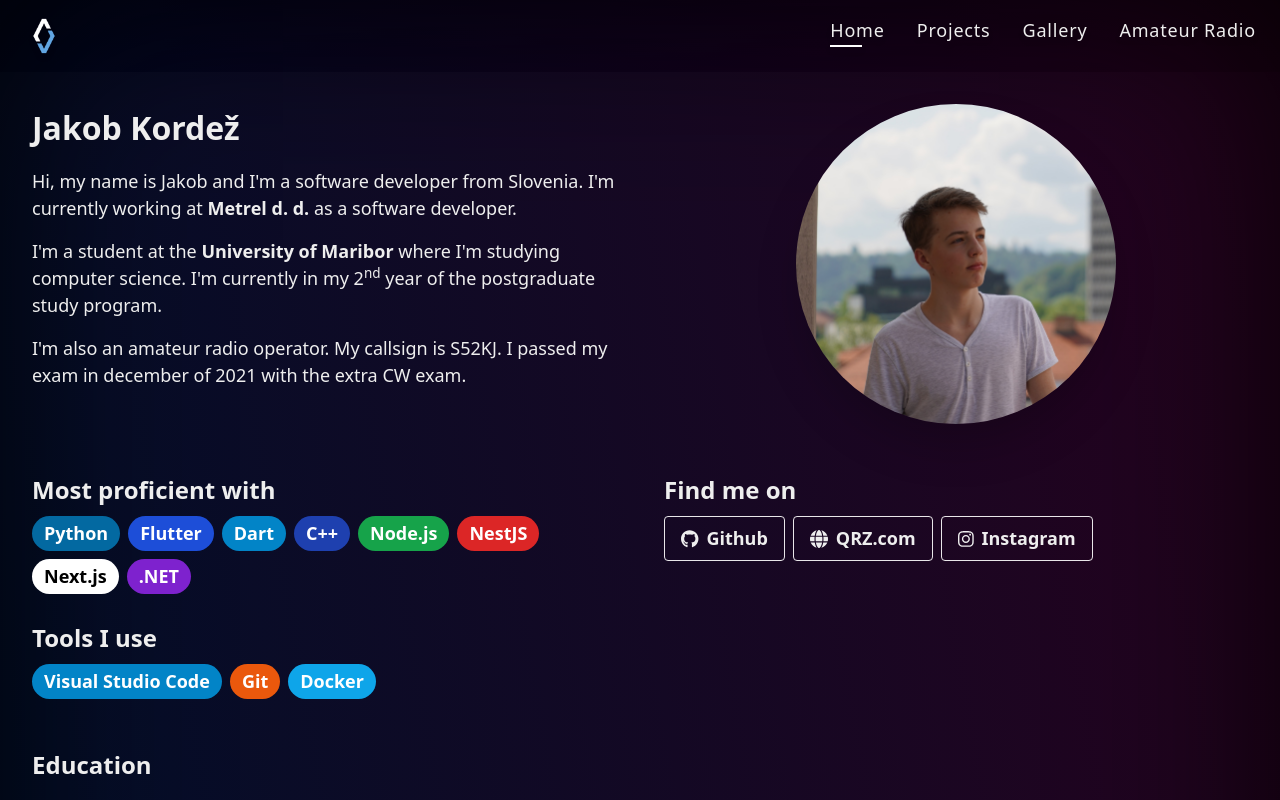
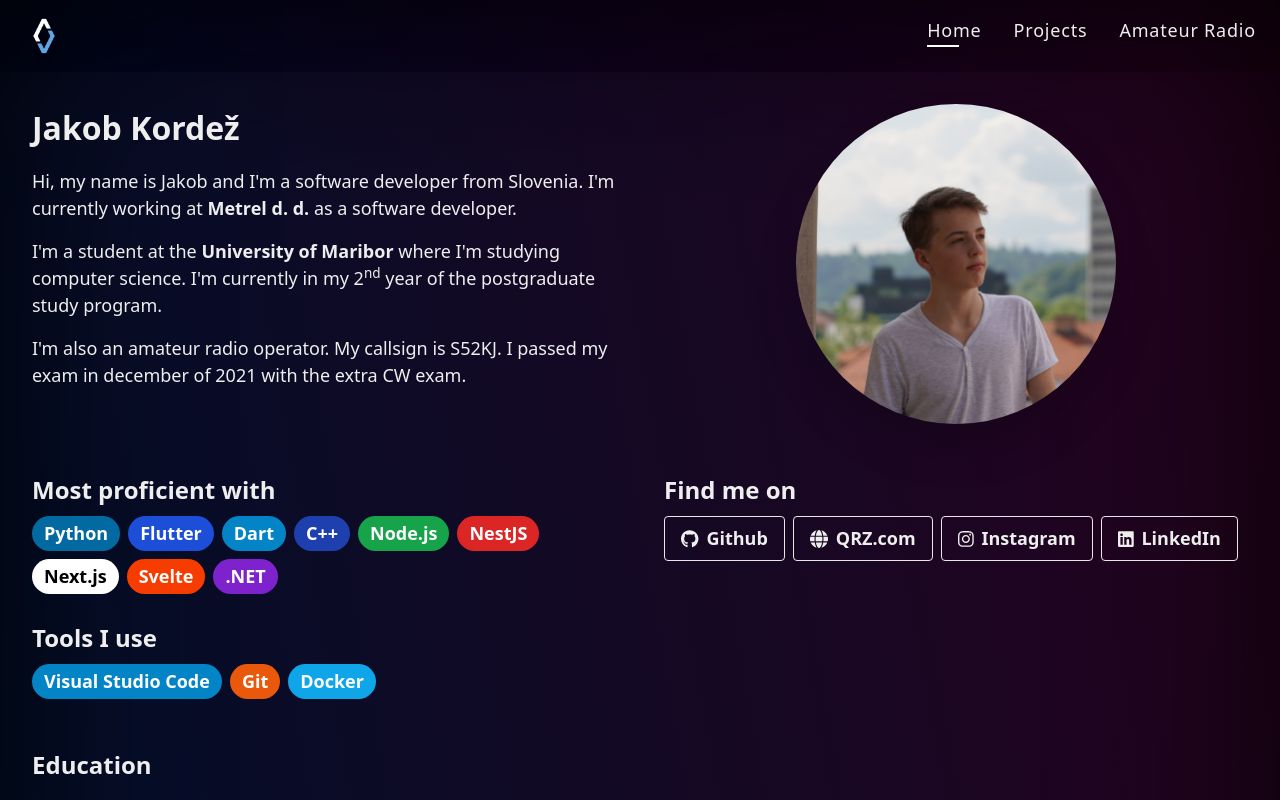
Before and after one commit to jakobkordez/jkob.cc, a Next.js app: page / in a window 1280 px wide. Shown: the top 800 px of the page. Built offline with nearby package versions, Linux system fonts and the light colour scheme.

Commit message:
Add changes

```diff
--- a/src/app/page.tsx
+++ b/src/app/page.tsx
@@ -1,4 +1,8 @@
-import { faGithub, faInstagram } from '@fortawesome/free-brands-svg-icons';
+import {
+  faGithub,
+  faInstagram,
+  faLinkedin,
+} from '@fortawesome/free-brands-svg-icons';
 import { faGlobe } from '@fortawesome/free-solid-svg-icons';
 import { FontAwesomeIcon } from '@fortawesome/react-fontawesome';
 import Image from 'next/image';
@@ -57,6 +61,9 @@
           <Tag color="bg-white text-black" href="https://nextjs.org/">
             Next.js
           </Tag>
+          <Tag color="bg-[#f73c00]" href="https://svelte.dev/">
+            Svelte
+          </Tag>
           <Tag color="bg-purple-700" href="https://dotnet.microsoft.com/">
             .NET
           </Tag>
@@ -84,6 +91,13 @@
           <Link className="button" href="https://www.instagram.com/jakoob99/">
             <FontAwesomeIcon icon={faInstagram} />
             <span>Instagram</span>
+          </Link>
+          <Link
+            className="button"
+            href="https://www.linkedin.com/in/jakob-kordez-02644028a/"
+          >
+            <FontAwesomeIcon icon={faLinkedin} />
+            <span>LinkedIn</span>
           </Link>
         </div>
       </div>
--- a/src/components/header.tsx
+++ b/src/components/header.tsx
@@ -8,7 +8,7 @@
 const links = [
   { href: '/', label: 'Home' },
   { href: '/projects', label: 'Projects' },
-  { href: '/gallery', label: 'Gallery' },
+  // { href: '/gallery', label: 'Gallery' },
   { href: '/hamradio', label: 'Amateur Radio' },
 ];
 
```
